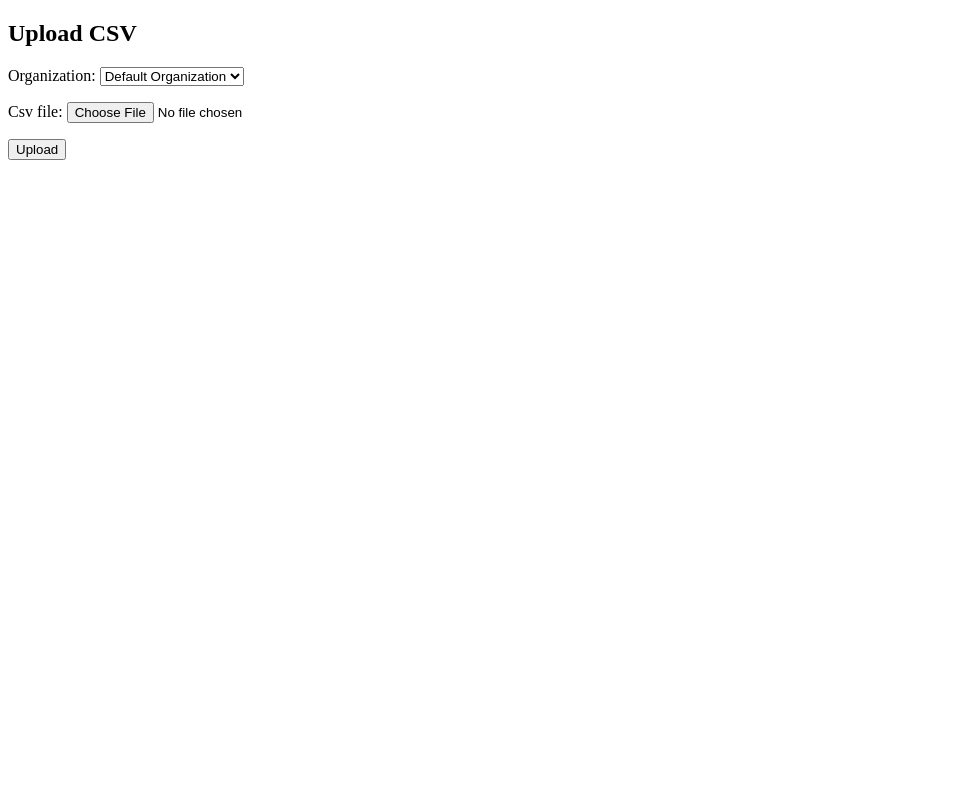
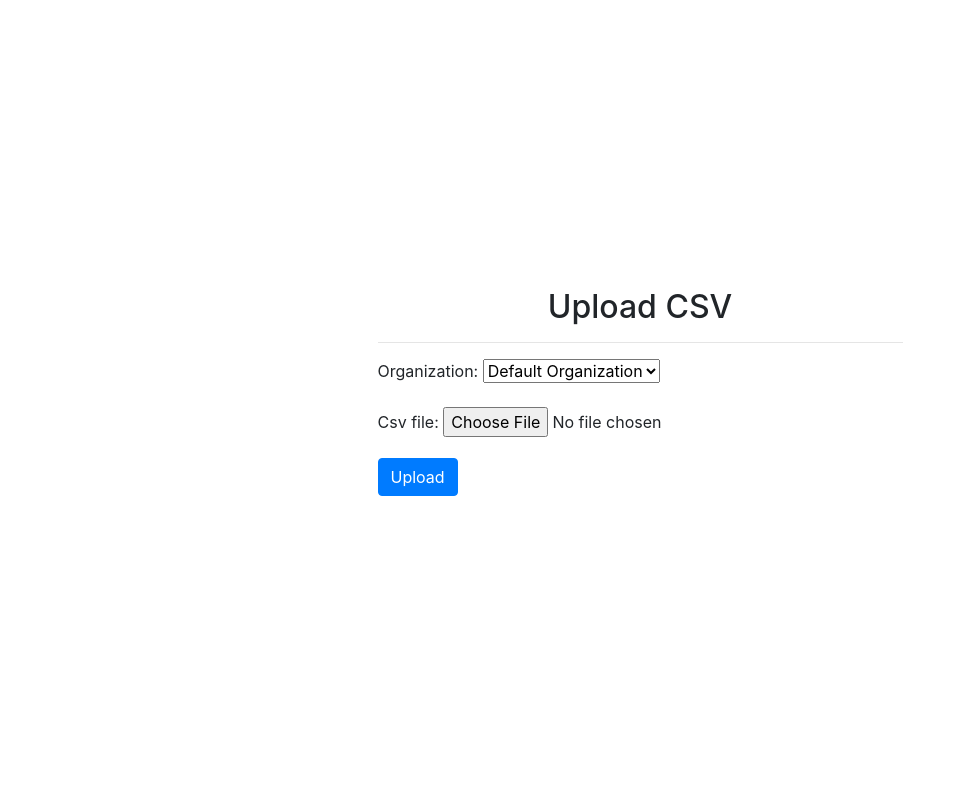
Before and after one commit to Maras59/rfp-api, a Django app: page /uploadCsv/ in a window 1280 px wide. Shown: the whole page, without its empty margins (0-958 px from the left). Run offline with Django 5.2, Linux system fonts and the light colour scheme; data comes from the database, SQL or seed files in the repository; data that the repository does not hold is empty; some libraries are stand-ins or nearby versions.

Commit message:
feature: update look of upload csv

```diff
--- a/server/rfp_api/templates/base_generic.html
+++ b/server/rfp_api/templates/base_generic.html
@@ -1,10 +1,13 @@
 <!DOCTYPE html>
 <html lang="en">
+
 <head>
     <meta charset="UTF-8">
     <meta name="viewport" content="width=device-width, initial-scale=1.0">
     <title>{% block title %}My Site{% endblock %}</title>
+    <link rel="stylesheet" href="https://stackpath.bootstrapcdn.com/bootstrap/4.3.1/css/bootstrap.min.css">
 </head>
+
 <body>
     <header>
         <nav>
@@ -22,4 +25,5 @@
         <!-- Footer content goes here -->
     </footer>
 </body>
+
 </html>
--- a/server/rfp_api/templates/upload.html
+++ b/server/rfp_api/templates/upload.html
@@ -1,13 +1,24 @@
 {% extends 'base_generic.html' %}
 
 {% block content %}
-  <h2>Upload CSV</h2>
-  <form method="post" enctype="multipart/form-data">
+<div class="container d-flex justify-content-center align-items-center" style="height: 100vh;">
+  <div class="col-md-6">
+    <h2 class="text-center">Upload CSV</h2>
+    <hr> <!-- Divider -->
+    <form method="post" enctype="multipart/form-data" class="form-horizontal">
       {% csrf_token %}
+      <div class="form-group">
         {{ form.as_p }}
-    <button type="submit">Upload</button>
+      </div>
+      <div class="form-group">
+        <button type="submit" class="btn btn-primary">Upload</button>
+      </div>
     </form>
     {% if message %}
+    <div class="alert alert-{{ tone }}">
       <p>{{ message }}</p>
+    </div>
     {% endif %}
+  </div>
+</div>
 {% endblock %}
--- a/server/rfp_api/views.py
+++ b/server/rfp_api/views.py
@@ -56,6 +56,6 @@ class CSVUploadView(View):
                 print(f"question: {question_text}, answer: {answer_text}")
                 answer = Answer.objects.create(text=answer_text, owner_organization=organization)
                 Question.objects.create(text=question_text, answer=answer)
-            return render(request, "upload.html", {"form": form, "message": "CSV file has been uploaded"})
+            return render(request, "upload.html", {"form": form, "message": "CSV file has been uploaded", "tone": "success"})
         else:
-            return render(request, "upload.html", {"form": form})
+            return render(request, "upload.html", {"form": form, "message": "Form is not valid", "tone": "danger"})
```
Lines whose indentation alone changed are shown as unchanged.
